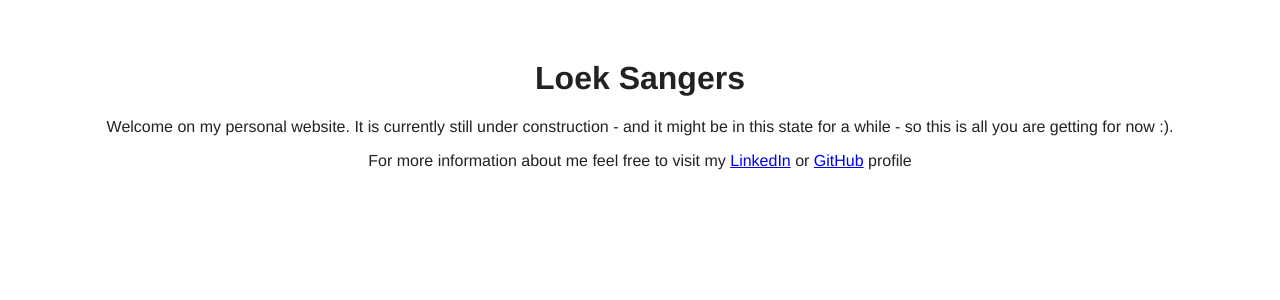
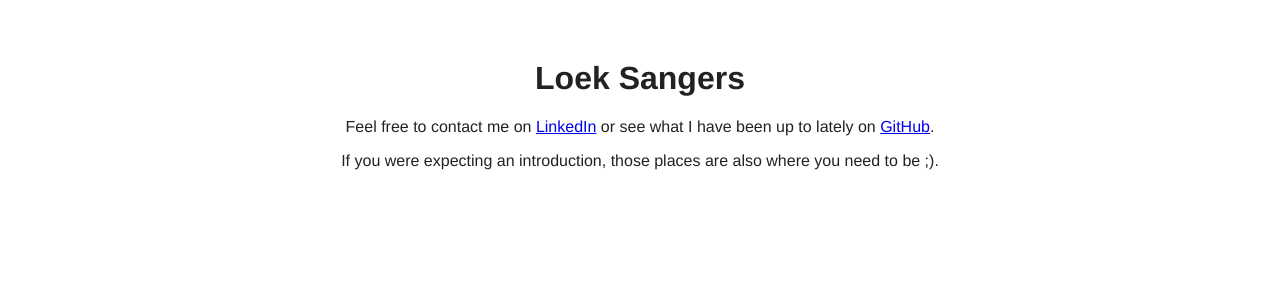
Before and after one commit to LHS-Org/Home, a Vue app: page / in a window 1280 px wide. Shown: the top 300 px of the page. Built offline with nearby package versions, Linux system fonts and the light colour scheme.

Commit message:
Update landing page

```diff
--- a/src/components/Welcome.vue
+++ b/src/components/Welcome.vue
@@ -1,8 +1,8 @@
 <template>
   <div class="welcome">
       <h1>Loek Sangers</h1>
-      <p>Welcome on my personal website. It is currently still under construction - and it might be in this state for a while - so this is all you are getting for now :).</p>
-      <p>For more information about me feel free to visit my <a href="https://www.linkedin.com/in/loeksangers/">LinkedIn</a> or <a href="https://github.com/LoekSangers">GitHub</a> profile</p>
+      <p>Feel free to contact me on <a href="https://www.linkedin.com/in/loeksangers/">LinkedIn</a> or see what I have been up to lately on <a href="https://github.com/LoekSangers">GitHub</a>.</p>
+      <p>If you were expecting an introduction, those places are also where you need to be ;).</p>
   </div>
 </template>
 
```
